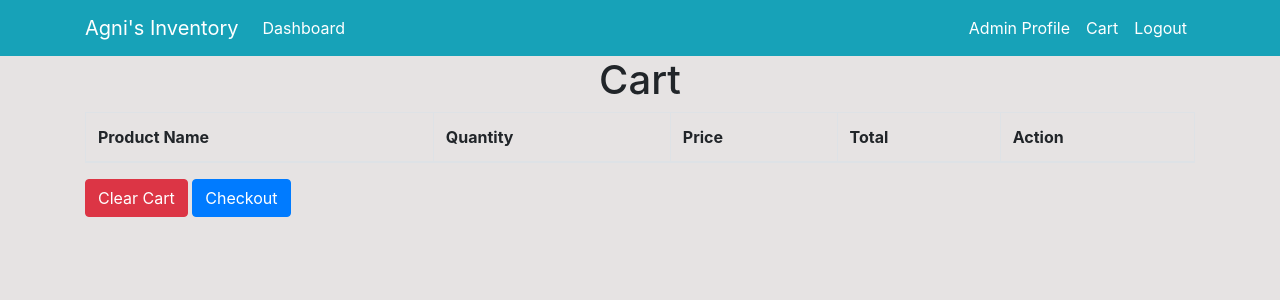
After one commit to letsmoveAgniva/Soft_project, a Django app: page /cart/ in a window 1280 px wide. The commit adds this page. Shown: the top 300 px of the page. Run offline with Django 5.2, Linux system fonts and the light colour scheme; a user stored in the database is signed in; data comes from the database, SQL or seed files in the repository; both versions use the stored data as it was after the commit; lists and menus that the app fills with data are empty.

Commit message:
Added cart functionality

```diff
--- a/dashboard/models.py
+++ b/dashboard/models.py
@@ -23,7 +23,7 @@ class Product(models.Model):
 class Order(models.Model):
 
     STATUS_CHOICES = [
-        ('IN PROGRESS', 'In Progress'),
+        ('IN_PROGRESS', 'In Progress'),
         ('COMPLETED', 'Completed'),
     ]
 
@@ -31,7 +31,7 @@ class Order(models.Model):
     staff = models.ForeignKey(User, models.CASCADE, null=True)
     order_quantity = models.PositiveIntegerField(null=True)
     date = models.DateTimeField(auto_now_add=True)
-    status = models.CharField(max_length=20, choices=STATUS_CHOICES, default='in_progress')
+    status = models.CharField(max_length=20, choices=STATUS_CHOICES, default='IN_PROGRESS')
 
     def calculate_profit(self):
         return (self.product.selling_price - self.product.buying_price) * self.product.ordered_quantity
@@ -39,8 +39,6 @@ class Order(models.Model):
     def __str__(self):
         return f'{self.product} ordered by {self.staff.username}'
 
-
-
 class Information(models.Model):
     content = models.CharField(max_length=200)
 
--- a/dashboard/urls.py
+++ b/dashboard/urls.py
@@ -13,4 +13,7 @@ urlpatterns=[
     path('order/update/<int:pk>/',views.order_update, name='dashboard-order-update'),
     path('sales_statistics/', views.sales_statistics, name='sales_statistics'),
     path('edit-information/', views.edit_information, name='edit-information'),
+    path('cart/', views.cart, name='cart'),
+    path('checkout/', views.checkout, name='checkout'),
+    path('billing/', views.billing, name='billing'),
 ]
--- a/dashboard/views.py
+++ b/dashboard/views.py
@@ -5,6 +5,9 @@ from .models import Product, Order, Information
 from .forms import ProductForm, OrderForm, InformationForm, ProductEditForm, OrderUpdateForm
 from django.contrib.auth.models import User
 from django.contrib import messages
+from datetime import datetime
+from random import randint
+
 # Create your views here.
 @login_required
 def index(request):
@@ -39,12 +42,17 @@ def index(request):
             instance = form.save(commit=False)
             instance.staff = request.user
             product = Product.objects.get(id=form.data['product'])
-            # Change product quantity
-            product.quantity -= int(form.data['order_quantity'])
-            product.ordered_quantity += int(form.data['order_quantity'])
-            product.save()
-            instance.save()
-            return redirect('dashboard-index')
+            if int(form.data['order_quantity']) > product.quantity:
+                messages.error(request, 'Order quantity exceeds available stock')
+            else:
+                # Change product quantity
+                product.quantity -= int(form.data['order_quantity'])
+                product.ordered_quantity += int(form.data['order_quantity'])
+                product.save()
+                instance.save()
+                messages.success(request, 'Order has been placed successfully')
+        else:
+            form = OrderForm()
     else:
         form = OrderForm()
 
@@ -63,6 +71,39 @@ def index(request):
     }
 
     return render(request, 'dashboard/index.html', context)
+
+def cart(request):
+    cart_orders = Order.objects.filter(status='IN_PROGRESS', staff=request.user)
+    context = {
+        'cart_orders': cart_orders,
+    }
+    return render(request, 'dashboard/cart.html', context)
+
+def checkout(request):
+    cart_orders = Order.objects.filter(status='IN_PROGRESS', staff=request.user)
+    total_price = sum([order.product.selling_price * order.order_quantity for order in cart_orders])
+    context = {
+        'total_price': total_price,
+    }
+    return render(request, 'dashboard/checkout.html', context)
+
+def billing(request):
+    cart_orders = Order.objects.filter(status='IN_PROGRESS', staff=request.user)
+    total_price = sum([order.product.selling_price * order.order_quantity for order in cart_orders])
+    for order in cart_orders:
+        order.status = 'COMPLETED'
+        order.save()
+
+    # use system date and a random number as bill number
+    bill_number = f'{datetime.now().strftime("%Y%m%d%H%M%S")}{randint(1000, 9999)}'
+    date = datetime.now().strftime("%Y-%m-%d %H:%M:%S")
+    context = {
+        'cart_orders': cart_orders,
+        'total_price': total_price,
+        'date': date,
+        'bill_number': bill_number,
+    }
+    return render(request, 'dashboard/billing.html', context)
 
 @login_required
 def staff(request):
@@ -110,6 +151,7 @@ def product(request):
         'products_count':products_count,
     }
     return render(request, 'dashboard/product.html', context)
+
 @login_required
 def product_delete(request, pk):
     item=Product.objects.get(id=pk)
--- /dev/null
+++ b/templates/dashboard/cart.html
@@ -0,0 +1,46 @@
+{% extends 'partials/base.html'%}
+{% block title %} Cart Page {% endblock %}
+
+{% block content %}
+{% if user.is_authenticated %}
+<!--Table-->
+<div class="container">
+    <div class="row">
+        <div class="col-md-12">
+            <h1 class="text-center">Cart</h1>
+            {% if True %}
+            <table class="table table-bordered table-hover">
+                <thead>
+                    <tr>
+                        <th>Product Name</th>
+                        <th>Quantity</th>
+                        <th>Price</th>
+                        <th>Total</th>
+                        <th>Action</th>
+                    </tr>
+                </thead>
+                <tbody>
+                    {% for item in cart_orders %}
+                    <tr>
+                        <td>{{ item.product.name }}</td>
+                        <td>{{ item.order_quantity }}</td>
+                        <td>{{ item.product.selling_price }}</td>
+                        <td>{% widthratio item.product.selling_price 1 item.order_quantity %}
+                        </td>
+                        <td>
+                            <a href="#" class="btn btn-danger">Remove</a>
+                        </td>
+                    </tr>
+                    {% endfor %}
+                </tbody>
+            </table>
+            <a href="#" class="btn btn-danger">Clear Cart</a>
+            <a href="{% url 'checkout' %}" class="btn btn-primary">Checkout</a>
+            {% else %}
+            <h1 class="text-center">Cart is Empty</h1>
+            {% endif %}
+        </div>
+    </div>
+</div>
+{% endif %}
+{% endblock %}
--- a/templates/partials/nav.html
+++ b/templates/partials/nav.html
@@ -21,6 +21,9 @@
                             class="sr-only">(current)</span></a>
                 </li>
                 <li class="nav-item">
+                    <a class="nav-link text-white" href="{% url 'cart' %}">Cart</a>
+                </li>
+                <li class="nav-item">
                     <a class="nav-link text-white" href="{% url 'user-logout' %}">Logout</a>
 
                 </li>
```
Also changed, not shown: templates/dashboard/billing.html (added, +57 -0 lines), templates/dashboard/checkout.html (added, +23 -0 lines), templates/dashboard/staff_index.html (+7 -0 lines), db.sqlite3.
